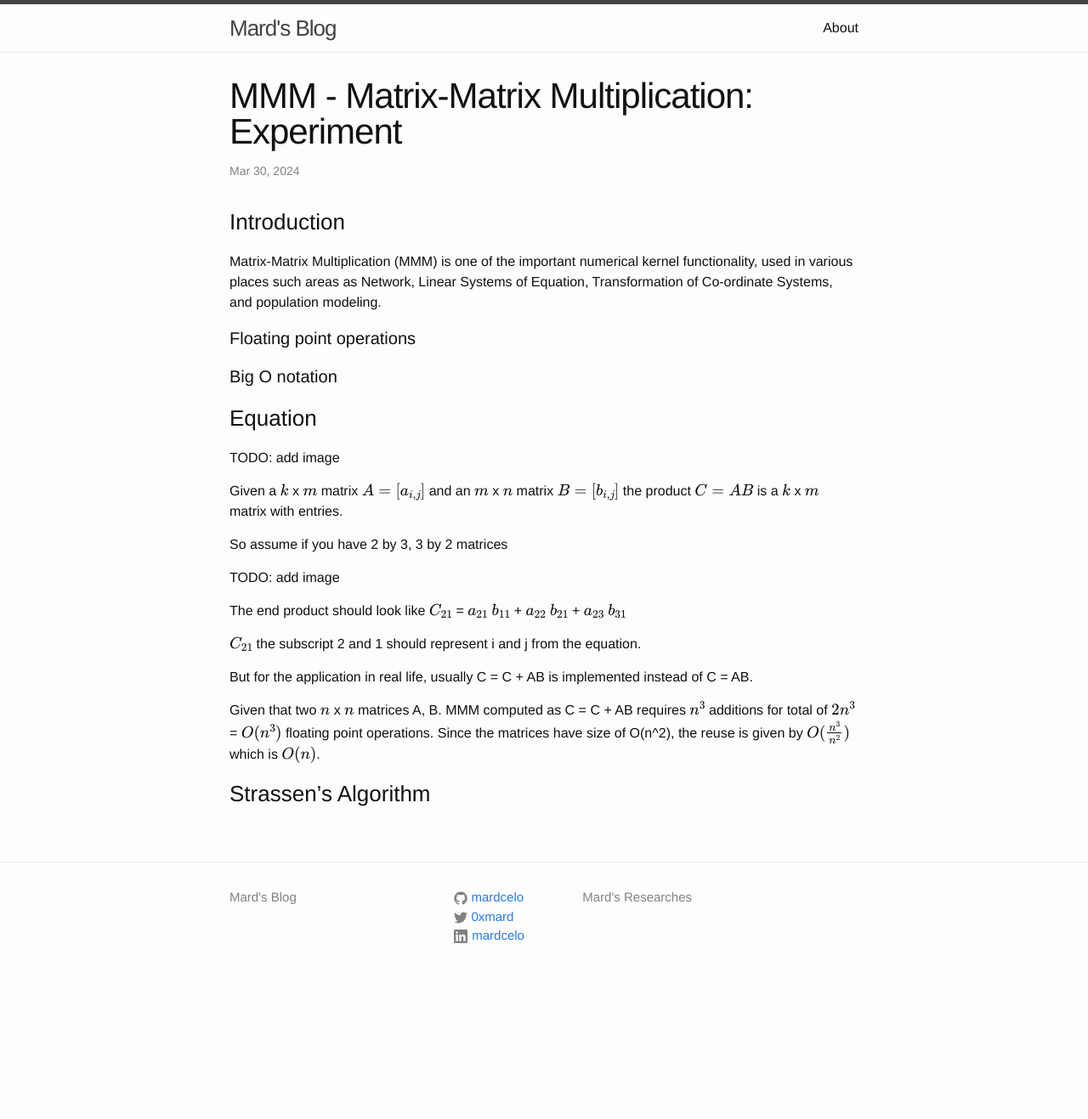
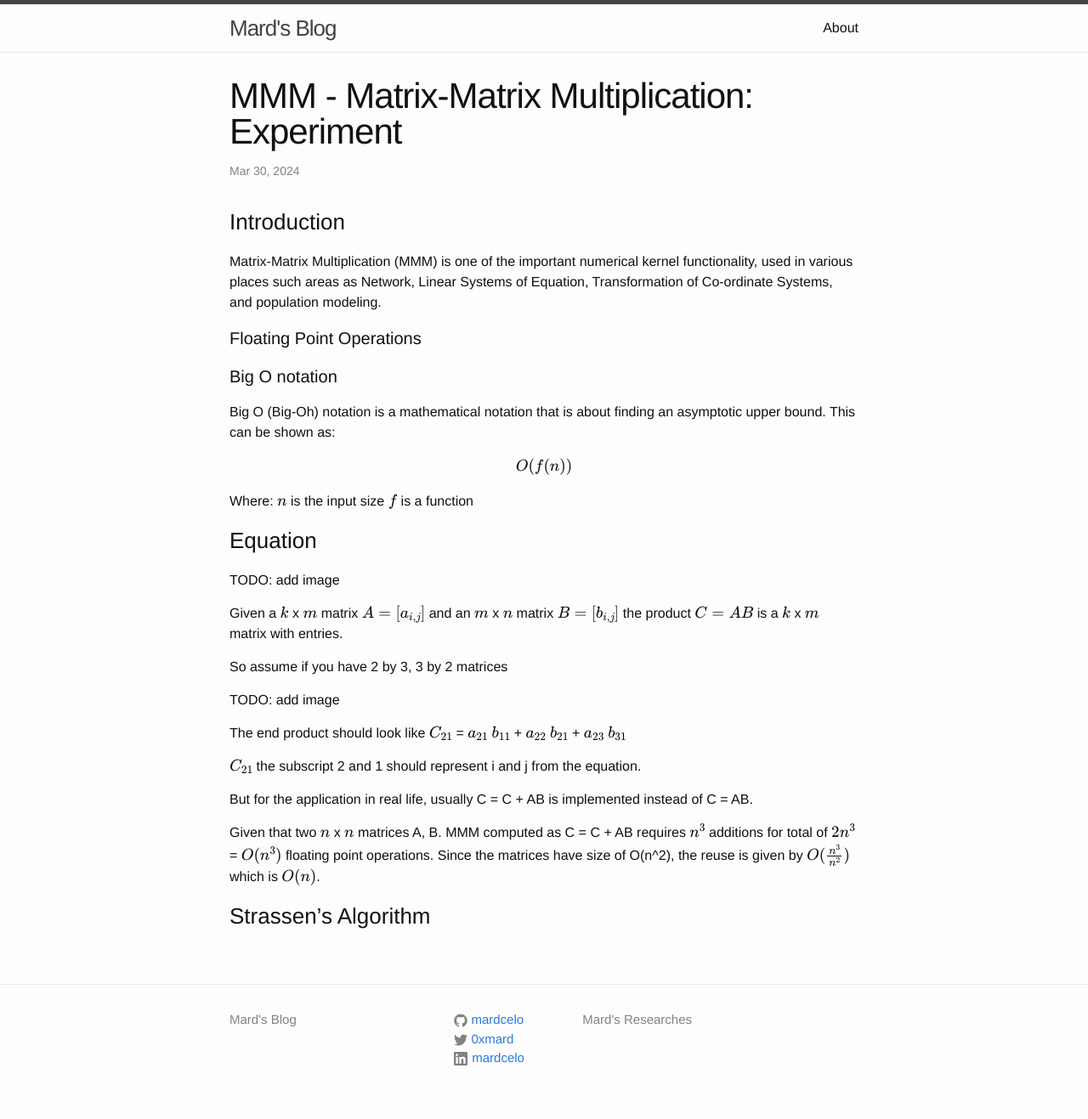
Before and after one commit to Mardcelo/mardcelo.github.io, a Jekyll site: the page built from _posts/2024-03-30-MMM-Implementation.markdown, in a window 1280 px wide. Shown: the whole page at 85% size. Built offline with Jekyll 4.4.1, drawn with Linux system fonts in a browser that asks for light colours; formulas are drawn with MathJax 3; before the commit the page ends 1173 px from its top, so only the background shows below that.

Commit message:
Update 2024-03-30-MMM-Implementation.markdown

```diff
--- a/_posts/2024-03-30-MMM-Implementation.markdown
+++ b/_posts/2024-03-30-MMM-Implementation.markdown
@@ -9,9 +9,17 @@ usemathjax: true
 
 Matrix-Matrix Multiplication (MMM) is one of the important numerical kernel functionality, used in various places such areas as Network, Linear Systems of Equation, Transformation of Co-ordinate Systems, and population modeling.
 
-#### Floating point operations
+#### Floating Point Operations
 
 #### Big O notation
+Big O (Big-Oh) notation is a mathematical notation that is about finding an asymptotic upper bound.
+This can be shown as:
+
+$$O(f(n))$$
+
+Where:
+  $n$ is the input size
+  $f$ is a function
 
 ### Equation
 
```
